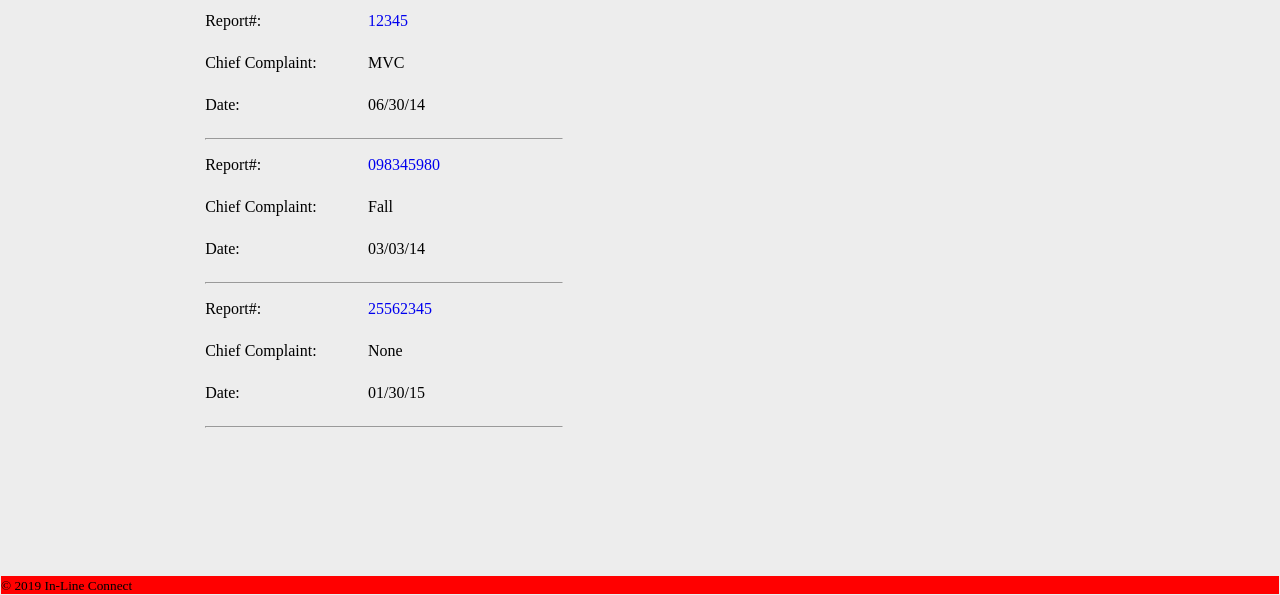
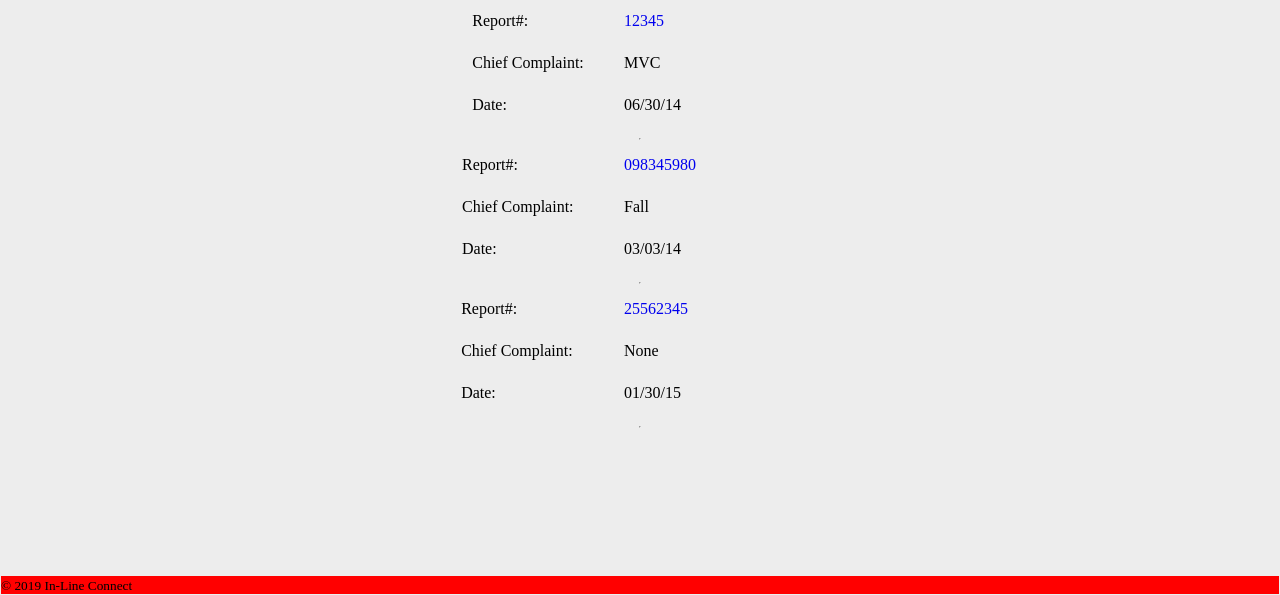
Before and after one commit to in-line-connection/frontend-receiving, a website built with Parcel: page prototypes/AllReports.html in a window 1280 px wide. Shown: the part 207-802 px from the top of the page. Built offline with nearby package versions, Linux system fonts and the light colour scheme.

Commit message:
refactor file structure

```diff
--- a/prototypes/AllReports.html
+++ b/prototypes/AllReports.html
@@ -1,11 +1,10 @@
 <!DOCTYPE html>
 <html lang="en">
-
   <head>
-    <meta charset="UTF-8">
-    <meta name="viewport" content="width=device-width, initial-scale=1.0">
-    <meta http-equiv="X-UA-Compatible" content="ie=edge">
-    <link rel="stylesheet" href="style.css">
+    <meta charset="UTF-8" />
+    <meta name="viewport" content="width=device-width, initial-scale=1.0" />
+    <meta http-equiv="X-UA-Compatible" content="ie=edge" />
+    <link rel="stylesheet" href="style.css" />
     <title>All Reports Section</title>
   </head>
 
@@ -13,14 +12,18 @@
     <div class="wrapper">
       <header class="header">
         <figure class="header__image">
-                <img src="https://files.slack.com/files-pri/T14LST83D-FLYQMLCBG/modified.png" alt="Logo" width="200"
-                    height="200" />
+          <img
+            src="https://files.slack.com/files-pri/T14LST83D-FLYQMLCBG/modified.png"
+            alt="Logo"
+            width="200"
+            height="200"
+          />
         </figure>
         <h1 class="header__text">In-Line Connect</h1>
       </header>
       <main>
         <div class="container">
-                <ul>
+          <ul class="receiving__report">
             <div class="receiving__report-list">
               <li class="receiving__report-list-item">Report#:</li>
               <a href="#">
@@ -31,7 +34,7 @@
               <li class="receiving__report-list-item">Date:</li>
               <li class="receiving__report-list-item">06/30/14</li>
             </div>
-                    <hr>
+            <hr />
             <div class="receiving__report-list" href="#">
               <li class="receiving__report-list-item">Report#:</li>
               <a href="#">
@@ -42,7 +45,7 @@
               <li class="receiving__report-list-item">Date:</li>
               <li class="receiving__report-list-item">03/03/14</li>
             </div>
-                    <hr>
+            <hr />
             <div class="receiving__report-list" href="#">
               <li class="receiving__report-list-item">Report#:</li>
               <a href="#">
@@ -53,19 +56,13 @@
               <li class="receiving__report-list-item">Date:</li>
               <li class="receiving__report-list-item">01/30/15</li>
             </div>
-                    <hr>
-
-
+            <hr />
           </ul>
-
         </div>
       </main>
       <footer class="footer">
         <small class="footer__copy">&copy 2019 In-Line Connect</small>
       </footer>
-
     </div>
-
   </body>
-
 </html>
--- a/prototypes/style.css
+++ b/prototypes/style.css
@@ -71,6 +71,13 @@ li {
   margin: 0 20rem;
 }
 
+.receiving__report {
+  display: flex;
+  flex-direction: column;
+  align-items: center;
+  justify-content: center;
+}
+
 .receiving__report-list {
   display: flex;
   flex-wrap: wrap;
@@ -107,7 +114,6 @@ li {
   /* justify-content: space-evenly; */
   padding-top: 15px;
   padding-bottom: 100px;
-  width: 60vw;
 }
 
 .container button {
```
Also changed, not shown: prototypes/viewAllReports.html (added, +14 -0 lines). Lines whose indentation alone changed are shown as unchanged.
